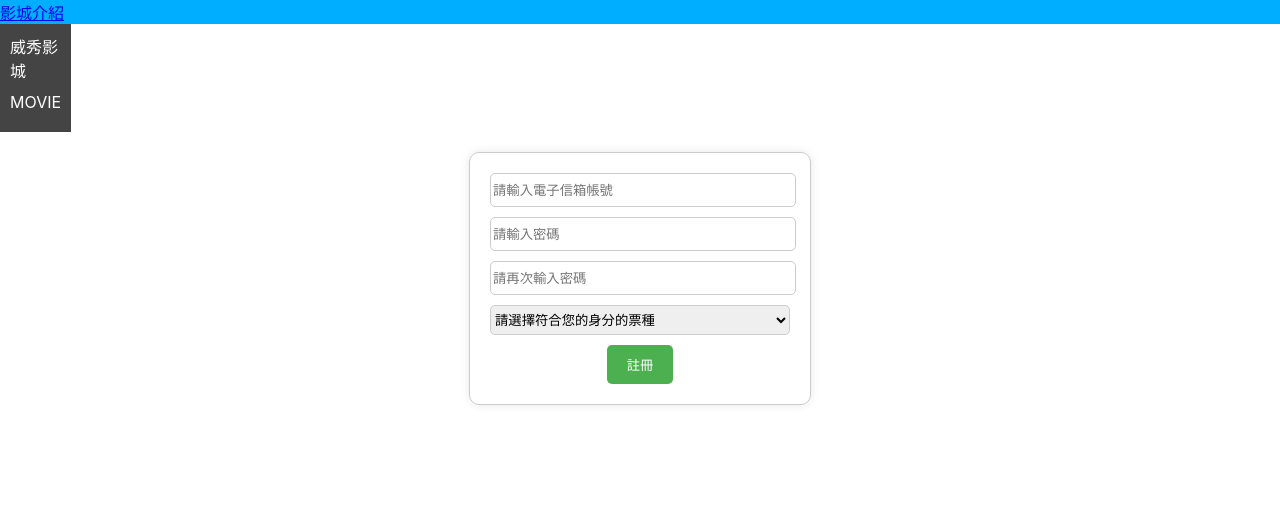
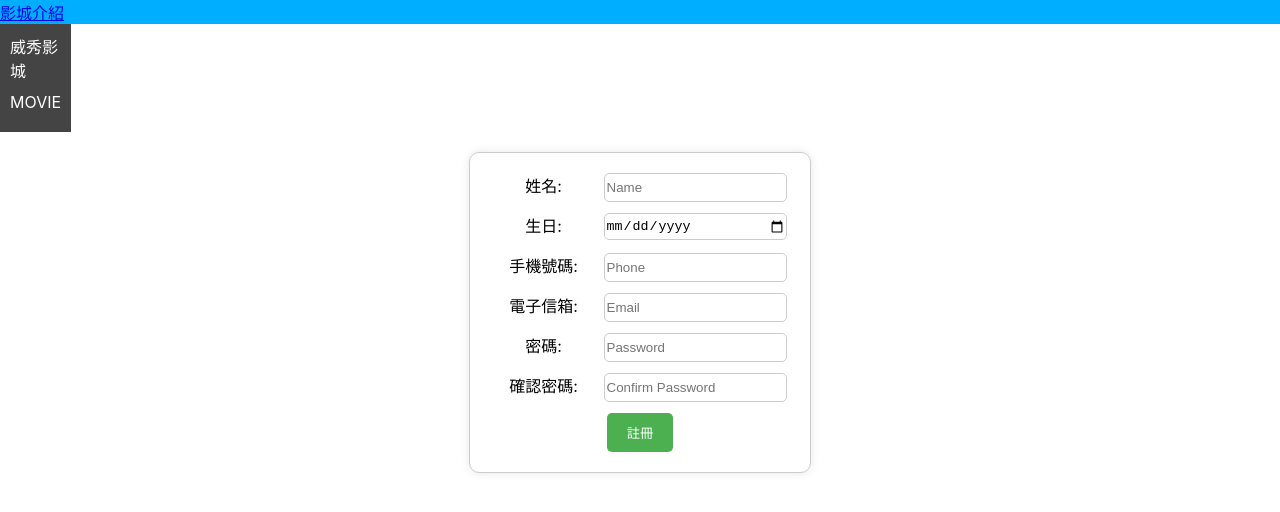
Before and after one commit to ZYuC-2002/DB_StarlightCinema, a React (Create React App) app: page / in a window 1280 px wide. Shown: the top 512 px of the page. Built offline with nearby package versions, Linux system fonts and the light colour scheme.

Commit message:
修改register.js.css 但排版依然醜

```diff
--- a/src/register.css
+++ b/src/register.css
@@ -7,23 +7,45 @@
     border: 1px solid #ccc;
     border-radius: 10px;
     box-shadow: 0 0 10px rgba(0, 0, 0, 0.1);
+    display: flex;
+    justify-content: center; /*内容右对齐*/
   }
 
-  /*輸入的部分(含選擇身分)*/
+  /* 輸入的部分 */
+  /* 分區 */
+  .register .inputName,
+  .register .inputBirthdate,
+  .register .inputPhone,
+  .register .inputEmail,
+  .register .inputPassword,
+  .register .inputConfirmPassword {
+    width: 100%;
+    height: 30px;  /*輸入框的高度*/
+    margin-bottom: 10px;  /*每區的間距*/
+    display: flex;
+  }
+
+  /* 文字 */
+  .register .nameLabel,
+  .register .birthdateLabel,
+  .register .phoneLabel,
+  .register .emailLabel,
+  .register .passwordLabel,
+  .register .confirmPasswordLabel {
+    margin-right: 10px;  /* 調整標籤和輸入框之間的距離 */
+    min-width: 100px; /* 最小寬度，可以根據實際需要調整 */
+  }
+
+  /* 輸入框 */
+  .register input[type="text"],
+  .register input[type="date"],
+  .register input[type="tel"],
   .register input[type="email"],
   .register input[type="password"] {
-    width: 100%;
-    height: 30px;  /*輸入框的高度*/
-    margin-bottom: 10px;  /*每個東西的間距*/
     border: 1px solid #ccc;
     border-radius: 5px;
-  }
-  .register select {
-    width: 100%;
-    height: 30px;  /*輸入框的高度*/
-    margin-bottom: 10px;  /*每個東西的間距*/
-    border: 1px solid #ccc;
-    border-radius: 5px;
+    height: 25px;
+    width: calc(100% - 110px); /* 寬度計算，總寬度減去標籤的寬度 */
   }
 
   /*送出按鈕*/
--- a/src/register.js
+++ b/src/register.js
@@ -1,15 +1,29 @@
 import React, {useState, useRef} from "react";
 import { useNavigate } from "react-router-dom";
 import emailjs from '@emailjs/browser';
-// import socketIOClient from 'socket.io-client';
 import "./register.css";
 
 const Register = () => {
+    const [text, setName] = useState('');
+    const [date, setBirthdate] = useState('');
+    const [tel, setPhone] = useState('');
     const [email, setEmail] = useState('');
     const [password, setPassword] = useState('');
     const [confirmPassword, setConfirmPassword] = useState('');
     const [isSubmitEnabled, setIsSubmitEnabled] = useState(false);
     const navigate = useNavigate();
+
+    const handleNameChange = (event) => {
+        setName(event.target.value);
+    };
+
+    const handleBirthdateChange = (event) => {
+        setBirthdate(event.target.value);
+    };
+
+    const handlePhoneChange = (event) => {
+        setPhone(event.target.value);
+    };
 
     const handleEmailChange = (event) => {
         setEmail(event.target.value);
@@ -54,34 +68,64 @@ const Register = () => {
     return(
         <div className="register">
             <form onSubmit={handleSubmit}>
+                <div className="inputName">
+                    <div className="nameLabel">姓名:</div>
+                    <input
+                        type="text"
+                        placeholder="Name"
+                        required value={text}
+                        onChange={handleNameChange}
+                    />
+                </div>
+                <div className="inputBirthdate">
+                    <div className="birthdateLabel">生日:</div>
+                    <input
+                        type="date"
+                        required value={date}
+                        onChange={handleBirthdateChange}
+                    />
+                </div>
+                <div className="inputPhone">
+                    <div className="phoneLabel">手機號碼:</div>
+                    <input
+                        type="tel"
+                        placeholder="Phone"
+                        required value={tel}
+                        onChange={handlePhoneChange}
+                    />
+                </div>
+                <div className="inputEmail">
+                    <div className="emailLabel">電子信箱:</div>
                     <input
                         type="email"
-                    placeholder="請輸入電子信箱帳號"
+                        placeholder="Email"
                         pattern="^[a-zA-Z0-9._%+-]+@[a-zA-Z0-9.-]+\.[a-zA-Z]{2,4}$"
                         required value={email}
                         onChange={handleEmailChange}
-                    ref={emailRef}/>
+                        ref={emailRef}
+                    />
+                </div>
+                <div className="inputPassword">
+                    <div className="passwordLabel">密碼:</div>
                     <input
                         type="password"
-                    placeholder="請輸入密碼"
+                        placeholder="Password"
                         pattern="^[a-zA-Z0-9._%+-]{6,20}$"
                         required value={password}
-                    onChange={handlePasswordChange}/>
+                        onChange={handlePasswordChange}
+                    />
+                </div>
+                <div className="inputConfirmPassword">
+                    <div className="confirmPasswordLabel">確認密碼:</div>
                     <input
                         type="password"
-                    placeholder="請再次輸入密碼"
+                        placeholder="Confirm Password"
                         pattern="^[a-zA-Z0-9._%+-]{6,20}$"
                         required value={confirmPassword}
-                    onChange={handleConfirmPasswordChange}/>
-                <select required>
-                    <option>請選擇符合您的身分的票種</option>
-                    <option>全票</option>
-                    <option>學生票</option>
-                    <option>軍警票</option>
-                    <option>孩童票</option>
-                    <option>愛心票</option>
-                    <option>敬老票</option>
-                </select>
+                        onChange={handleConfirmPasswordChange}
+                    />
+                </div>
+
                 <button type="submit">註冊</button>
             </form>
 
```
Lines whose indentation alone changed are shown as unchanged.
